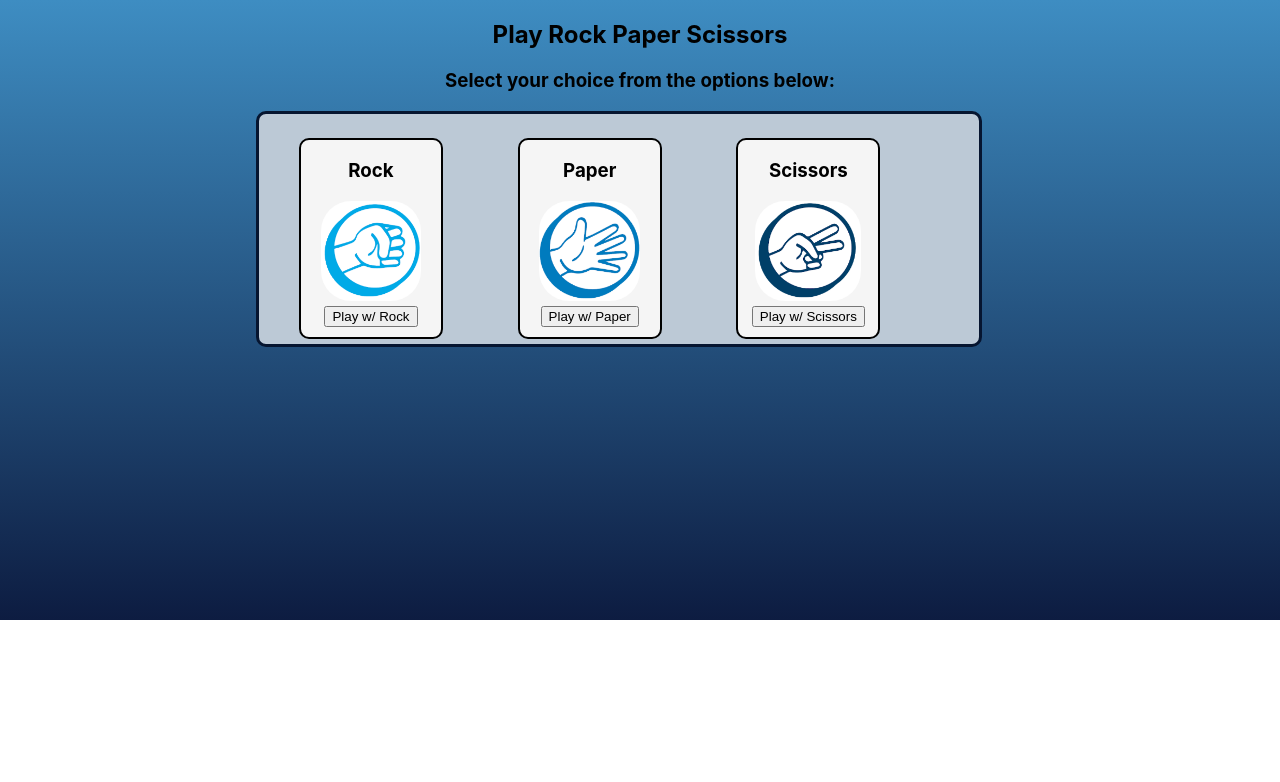
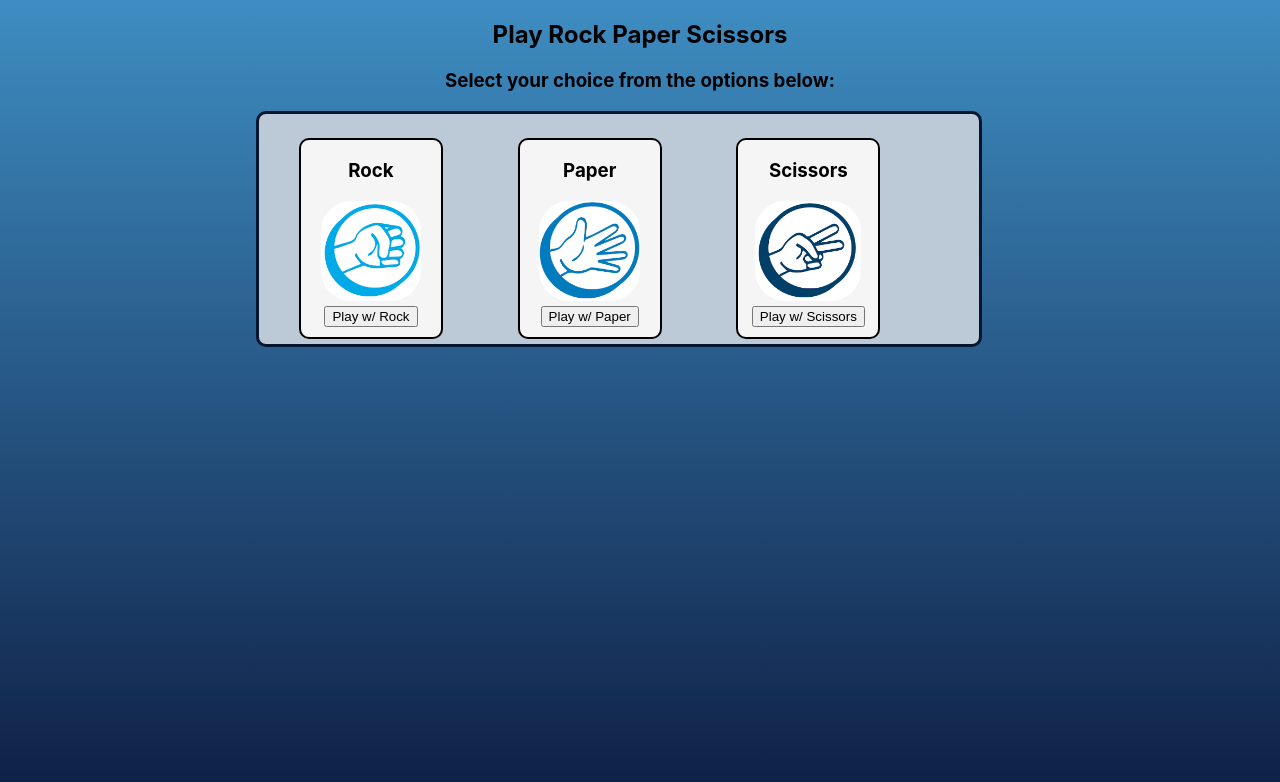
Before and after one commit to kaylawoodbury/rps_challenge, a React (Create React App) app: page / in a window 1280 px wide. Shown: the top 782 px of the page. Built offline with nearby package versions, Linux system fonts and the light colour scheme.

Commit message:
changed background height to correct issue seen on deployed website of background being too short

```diff
--- a/src/index.css
+++ b/src/index.css
@@ -2,7 +2,7 @@ body {
   background:linear-gradient(to bottom, #3e8dc2 0%, #0d1c41 100%);
   background-repeat: no-repeat;
   background-size: cover;
-  height: 600px;
+  height: 800px;
   text-align: center;
   margin: 0;
   font-family: -apple-system, BlinkMacSystemFont, 'Segoe UI', 'Roboto', 'Oxygen',
```
